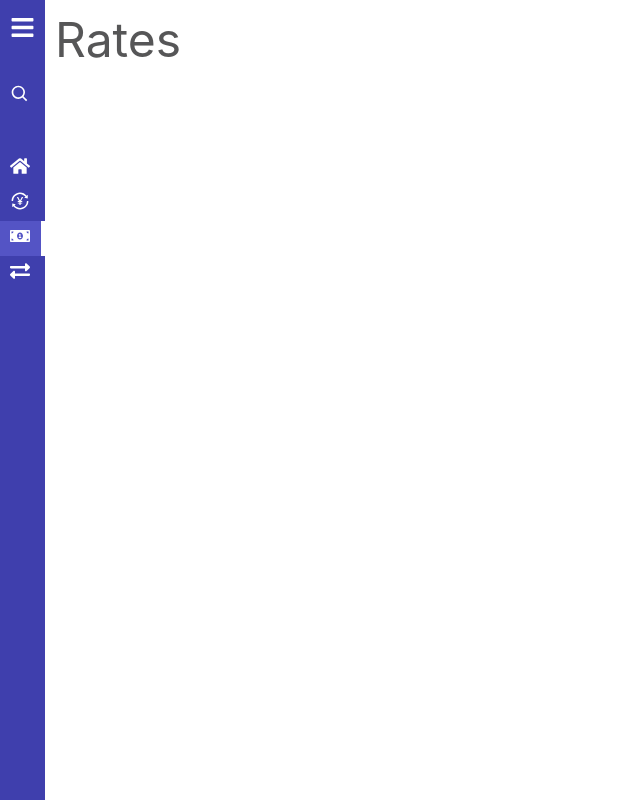
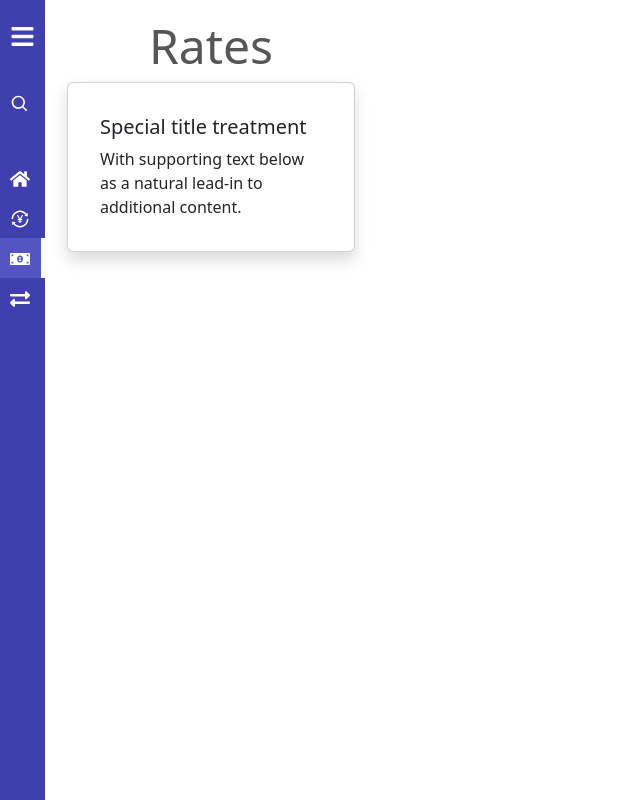
Before and after one commit to enmanuel93/GNB.InternationalBussinessMen, a React (Create React App) app in the folder GNB.Client/gnb_client/: page /rates in a window 1280 px wide. Shown: the whole page, without its empty margins (0-640 px from the left). Built offline with nearby package versions, Linux system fonts and the light colour scheme.

Commit message:
feat: add card component

```diff
--- a/GNB.Client/gnb_client/package.json
+++ b/GNB.Client/gnb_client/package.json
@@ -12,8 +12,10 @@
     "@types/react": "^18.0.0",
     "@types/react-dom": "^18.0.0",
     "axios": "^0.27.2",
+    "bootstrap": "^5.2.0",
     "framer-motion": "^7.0.0",
     "react": "^18.2.0",
+    "react-bootstrap": "^2.5.0",
     "react-dom": "^18.2.0",
     "react-icons": "^4.4.0",
     "react-router-dom": "^6.3.0",
--- a/GNB.Client/gnb_client/src/App.css
+++ b/GNB.Client/gnb_client/src/App.css
@@ -5,7 +5,7 @@
 }
 
 a{
-  text-decoration: none;
+  text-decoration: none !important;
 }
 
 .main-container{
--- /dev/null
+++ b/GNB.Client/gnb_client/src/components/Card.tsx
@@ -0,0 +1,25 @@
+import React, { ReactElement } from "react";
+
+export default function Card(prop: cardProps) {
+  return (
+    <>
+      <div className="container">
+        <div
+          className="card shadow p-3 mb-5 bg-white rounded"
+          style={{ width: "18rem" }}
+        >
+          <div className="card-body">
+            <h5 className="card-title">Special title treatment</h5>
+            <p className="card-text">
+              {prop.children}
+            </p>
+          </div>
+        </div>
+      </div>
+    </>
+  );
+}
+
+interface cardProps {
+    children: ReactElement
+}
--- a/GNB.Client/gnb_client/src/index.tsx
+++ b/GNB.Client/gnb_client/src/index.tsx
@@ -3,6 +3,7 @@ import ReactDOM from 'react-dom/client';
 import './index.css';
 import App from './App';
 import reportWebVitals from './reportWebVitals';
+import '../node_modules/bootstrap/dist/css/bootstrap.css';
 
 const root = ReactDOM.createRoot(
   document.getElementById('root') as HTMLElement
--- a/GNB.Client/gnb_client/src/pages/Products.tsx
+++ b/GNB.Client/gnb_client/src/pages/Products.tsx
@@ -1,9 +1,18 @@
-import React from 'react';
+import React from "react";
+import Card from "../components/Card";
 
 function Products() {
-    return (
-        <div className='title'>Products</div>
-    );
+  return (
+    <>
+      <div className="title">Products</div>
+
+      <Card>
+        <div>
+          With supporting text below as a natural lead-in to additional content.
+        </div>
+      </Card>
+    </>
+  );
 }
 
 export default Products;
--- a/GNB.Client/gnb_client/src/pages/Rates.tsx
+++ b/GNB.Client/gnb_client/src/pages/Rates.tsx
@@ -1,9 +1,17 @@
-import React from 'react';
+import React from "react";
+import Card from "../components/Card";
 
 function Rates() {
-    return (
-        <div className='title'>Rates</div>
-    );
+  return (
+    <>
+      <div className="title">Rates</div>
+      <Card>
+        <div>
+          With supporting text below as a natural lead-in to additional content.
+        </div>
+      </Card>
+    </>
+  );
 }
 
 export default Rates;
--- a/GNB.Client/gnb_client/src/pages/Transactions.tsx
+++ b/GNB.Client/gnb_client/src/pages/Transactions.tsx
@@ -1,9 +1,17 @@
-import React from 'react';
+import React from "react";
+import Card from "../components/Card";
 
 function Transactions() {
-    return (
-        <div className='title'>Transactions</div>
-    );
+  return (
+    <>
+      <div className="title">Transactions</div>
+      <Card>
+        <div>
+          With supporting text below as a natural lead-in to additional content.
+        </div>
+      </Card>
+    </>
+  );
 }
 
 export default Transactions;
```
Also changed, not shown: GNB.Client/gnb_client/src/components/Button.tsx (added, +28 -0 lines), 2 other files (tests, documents, lock files or other folders).
